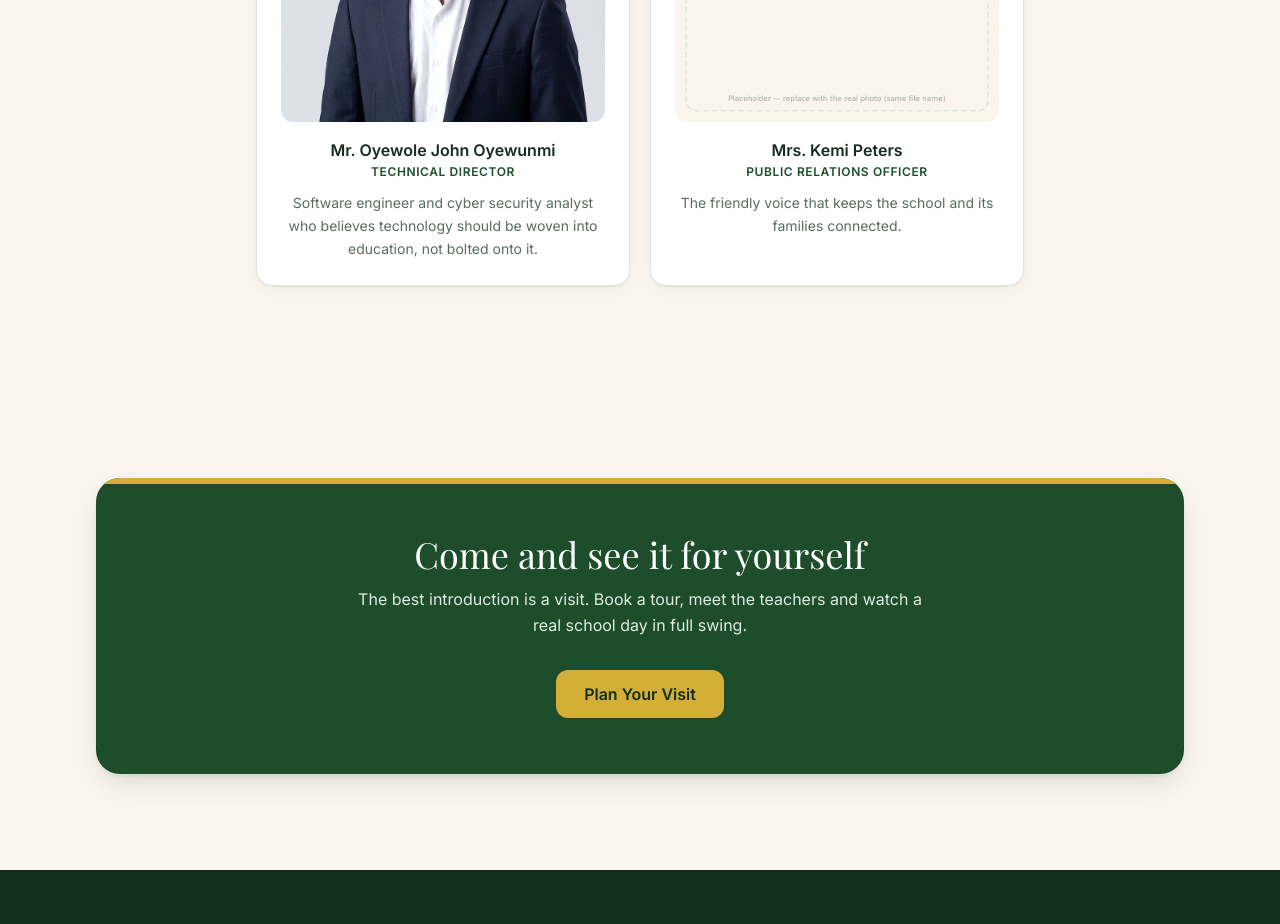
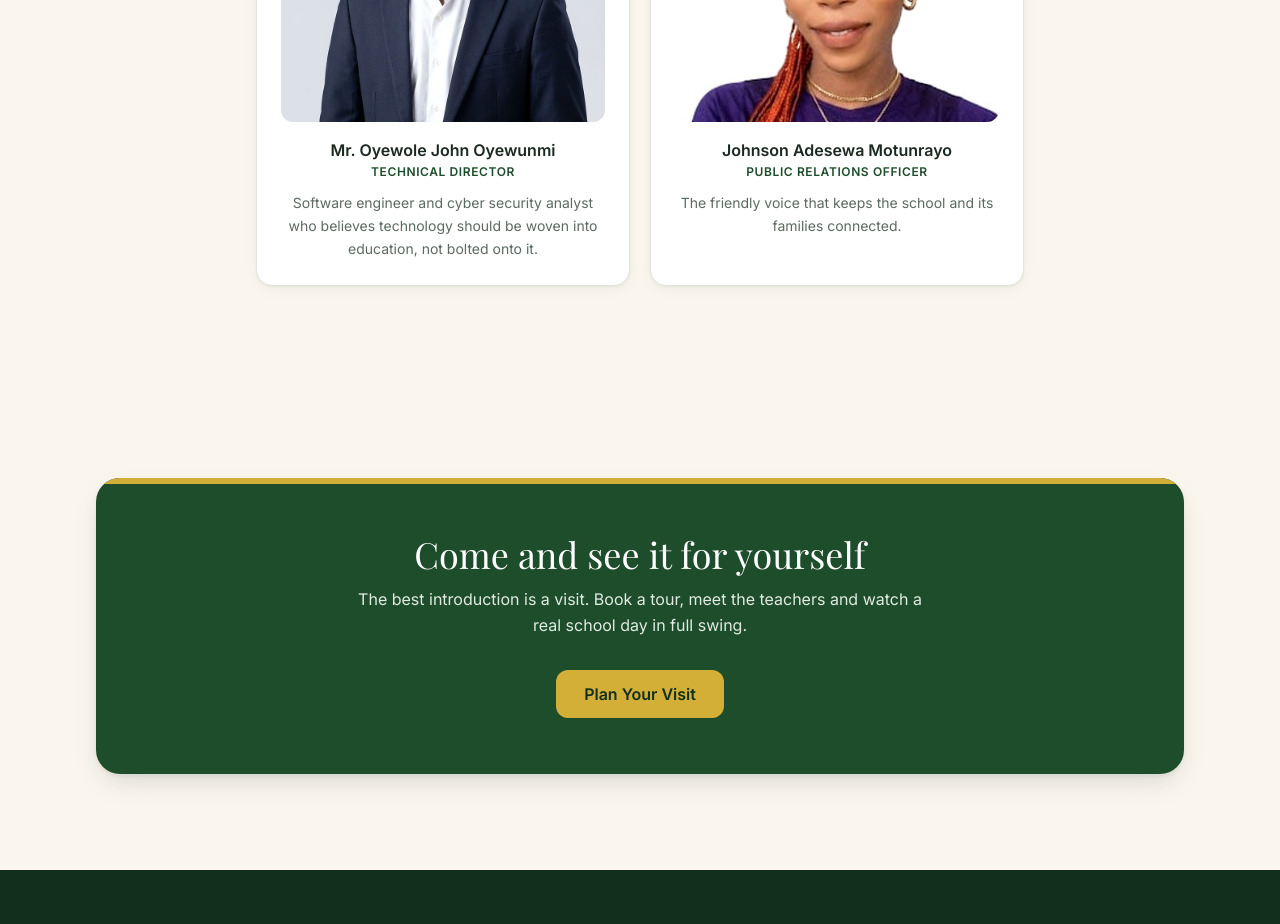
Before and after one commit to Ayanfe007/The-Green-Peace-College, a Next.js app: page /about in a window 1280 px wide. Shown: the part 5500-6424 px from the top of the page. Built offline with nearby package versions, Linux system fonts and the light colour scheme; a web font is replaced by a local one.

Commit message:
About: real PRO (Johnson Adesewa Motunrayo) photo and name

```diff
--- a/app/about/page.tsx
+++ b/app/about/page.tsx
@@ -28,9 +28,9 @@ export const metadata: Metadata = {
   alternates: { canonical: canonicalUrl("/about") },
 };
 
-/* Founder, Principal and Technical Director details are the real ones.
-   The Headmistress message and the PRO card are still placeholders
-   (TODO markers) waiting for the real name and photo.
+/* Founder, Principal, Technical Director and PRO details are the real
+   ones. Only the Headmistress message is still a placeholder (TODO
+   markers) waiting for the real name and photo.
    Portraits live in /public/images (4:5 or square). */
 
 const VALUES: Array<{ icon: LucideIcon; name: string; text: string }> = [
@@ -72,11 +72,11 @@ const TEAM: Array<{ name: string; role: string; line: string; image: string; alt
     alt: "Portrait of Mr. Oyewole John Oyewunmi, Technical Director",
   },
   {
-    name: "Mrs. Kemi Peters", // TODO: replace
+    name: "Johnson Adesewa Motunrayo",
     role: "Public Relations Officer",
     line: "The friendly voice that keeps the school and its families connected.",
     image: images.team.pro,
-    alt: "Portrait of the school's public relations officer",
+    alt: "Portrait of Johnson Adesewa Motunrayo, Public Relations Officer",
   },
 ];
 
```
Also changed, not shown: public/images/README.md, public/images/team-pro.jpg.
